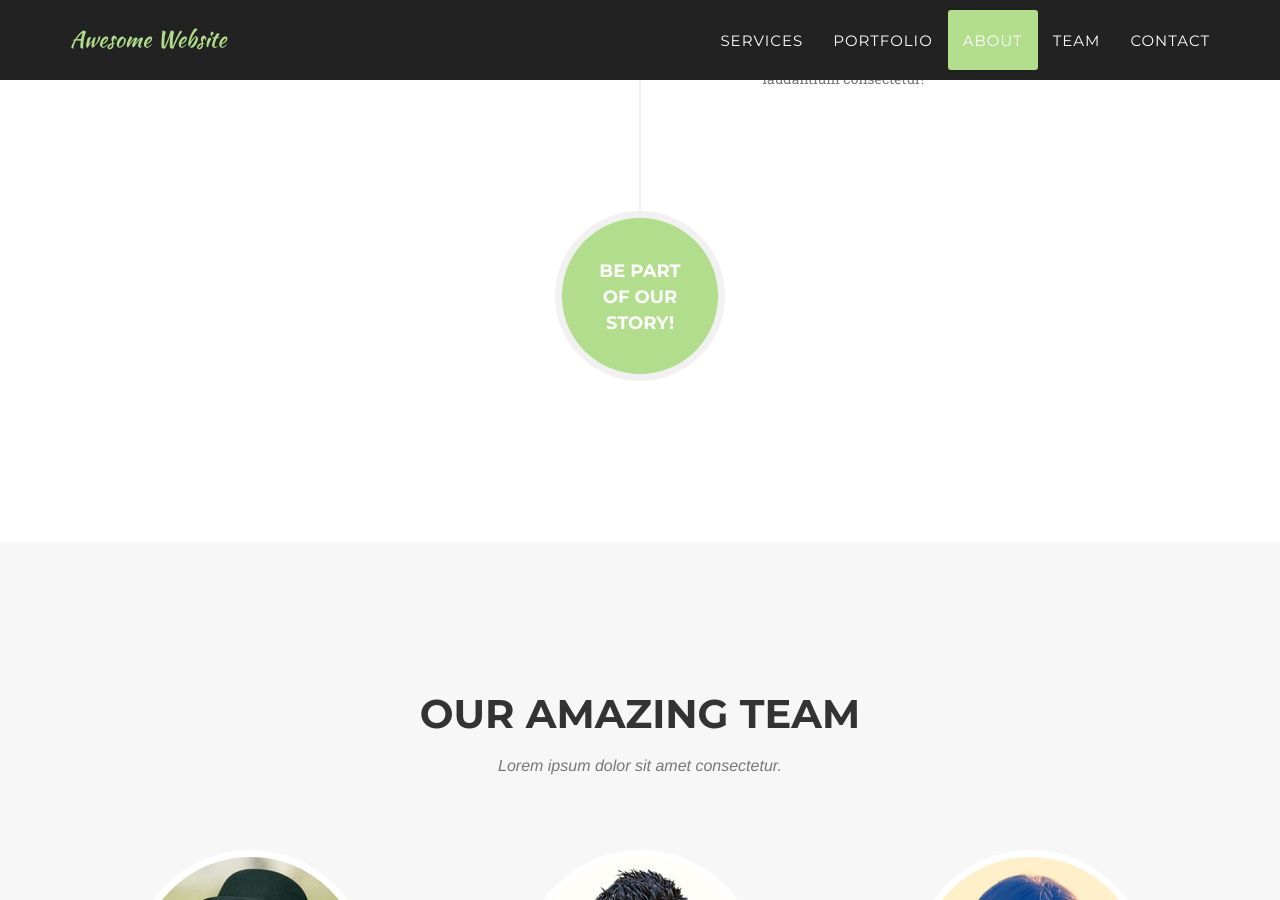
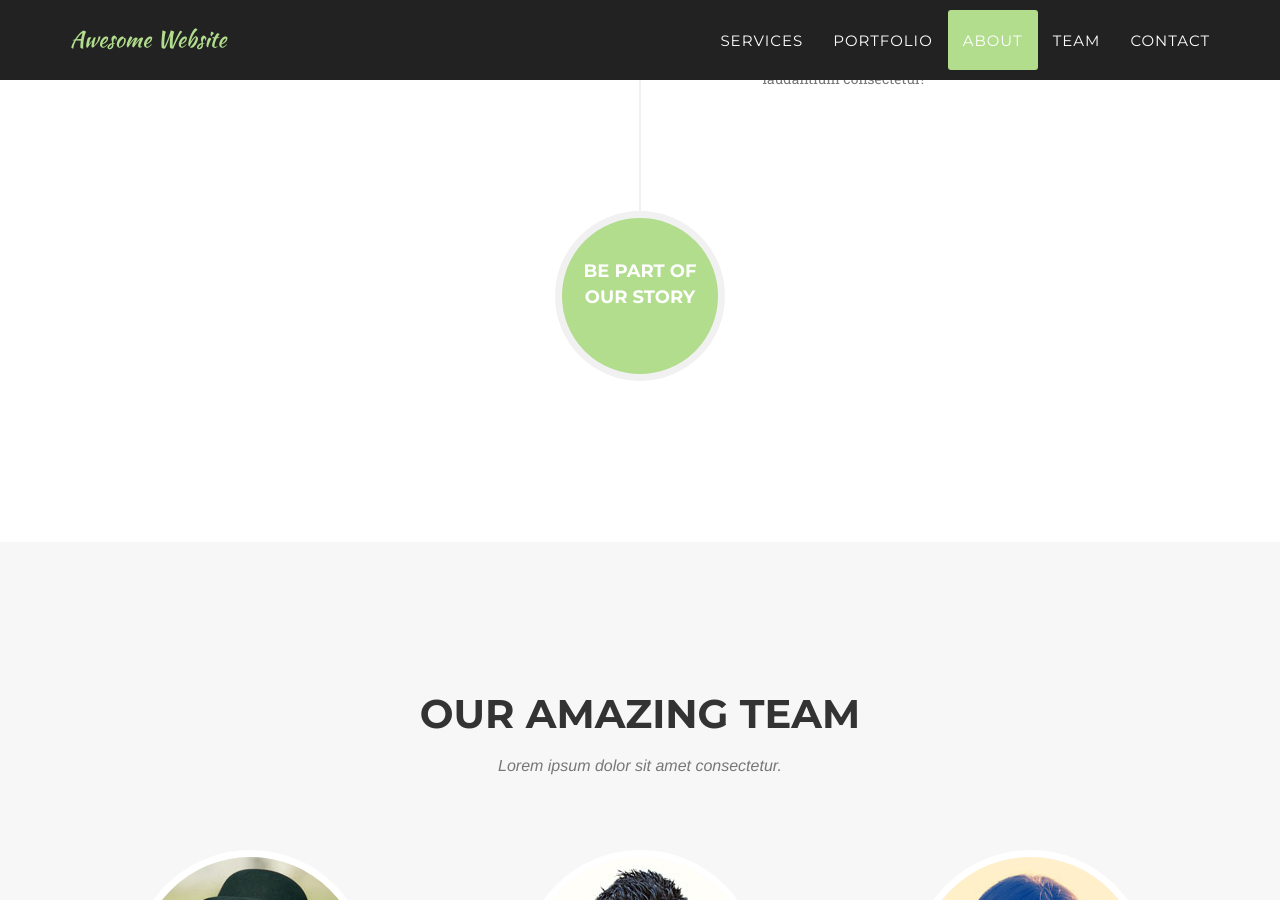
Before and after one commit to heydavid-dev/creating-a-new-website-189, a Jekyll site: the page built from index.html, in a window 1280 px wide and 900 px high, scrolled down 4049 px. Built offline with Jekyll 4.4.1, drawn with Linux system fonts in a browser that asks for light colours; some web fonts are replaced.

```diff
--- a/_includes/about.html
+++ b/_includes/about.html
@@ -68,9 +68,7 @@
                         </li>
                         <li class="timeline-inverted">
                             <div class="timeline-image">
-                                <h4>Be Part
-                                    <br>Of Our
-                                    <br>Story!</h4>
+                                <h4>Be Part Of Our Story</h4>
                             </div>
                         </li>
                     </ul>
```
